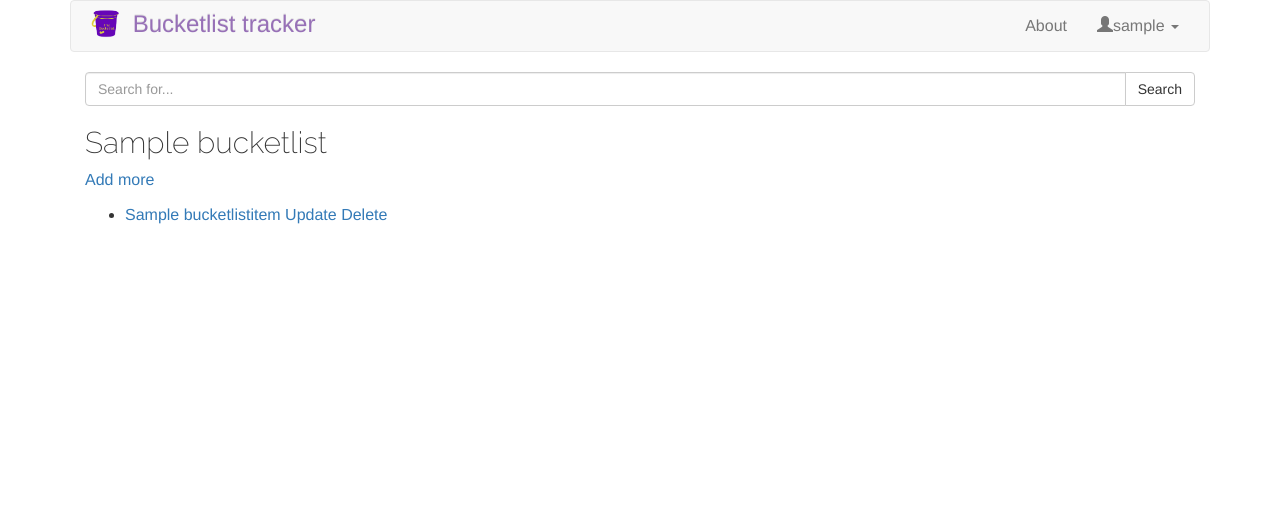
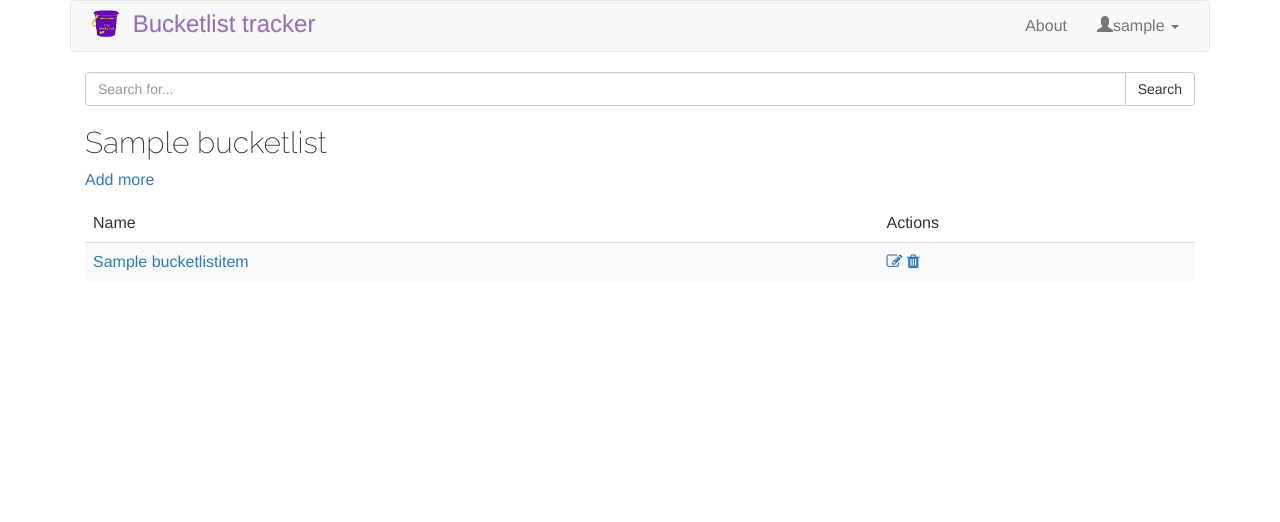
Before and after one commit to osule/django-bucketlist-application, a Django app: page /bucketlists/1/ in a window 1280 px wide. Shown: the top 522 px of the page. Run offline with Django 3.2, Linux system fonts and the light colour scheme; a user stored in the database is signed in; tables that the repository leaves empty hold one stand-in row (values such as "Sample post"); parts of the project's set-up code (start-up, migrations or seed data) failed here and were passed over; some libraries are stand-ins or nearby versions.

Commit message:
(feature) render lists of bucketlist as table

```diff
--- a/bucketlist/website/templates/website/bucketlist_detail.html
+++ b/bucketlist/website/templates/website/bucketlist_detail.html
@@ -15,23 +15,34 @@
 <header>
   <div class="col-sm-12 margin-sm-bottom">
     <h2>{{ object.name }}</h2>
-    <span><a href="{% url 'app.bucketlist.item.create' object.pk %}" id="addMore">Add more</a></span>
+    <span><a href="{% url 'app.bucketlist.item.create' object.pk %}" id="addMore">{% if object.children %}Add more{% else %}Add new{% endif %}</a></span>
   </div>
 </header>
 {% include 'website/snippets/messages.html' %}
 <section>
   <div class="col-sm-12">
-    <ul>
+  {% if object.children %}
+    <table class="table table-striped table-hover">
+        <thead>
+            <tr>
+                <td>Name</td>
+                <td>Actions</td>
+            <tr>
+        </thead>
+        <tbody>
         {% for bucketlistitem in object.children %}
-            <li>
-              <a href="{% url 'app.bucketlist.item' object.id bucketlistitem.id %}">{{ bucketlistitem.name }}</a>
-              <a href="{% url 'app.bucketlist.item.update' object.id bucketlistitem.id %}">Update</a>
-              <a href="{% url 'app.bucketlist.item.delete' object.id bucketlistitem.id %}">Delete</a>
-            </li>
-        {% empty %}
-            <li>No bucketlist items yet.</li>
+        <tr>
+          <td><a href="{% url 'app.bucketlist.item' object.id bucketlistitem.id %}">{{ bucketlistitem.name }}</a></td>
+	      <td>
+	      <a href="{% url 'app.bucketlist.item.update' object.id bucketlistitem.id %}" title="Update"><i class="fa fa-edit"></i></a>
+          <a href="{% url 'app.bucketlist.item.delete' object.id bucketlistitem.id %}" title="Delete"><i class="fa fa-trash"></i></a></td>
+        </tr>
         {% endfor %}
-    </ul>
+        </tbody>
+     </table>
+  {% else %}
+     <p>No bucketlist items added yet.</p>
+  {% endif %}
   </div>
 </section>
 
```
